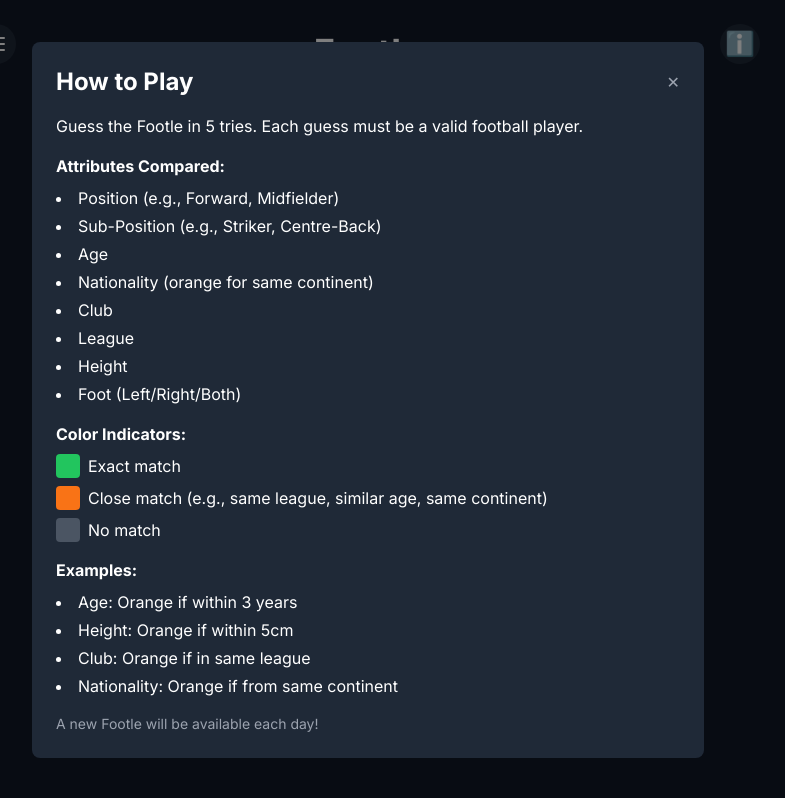
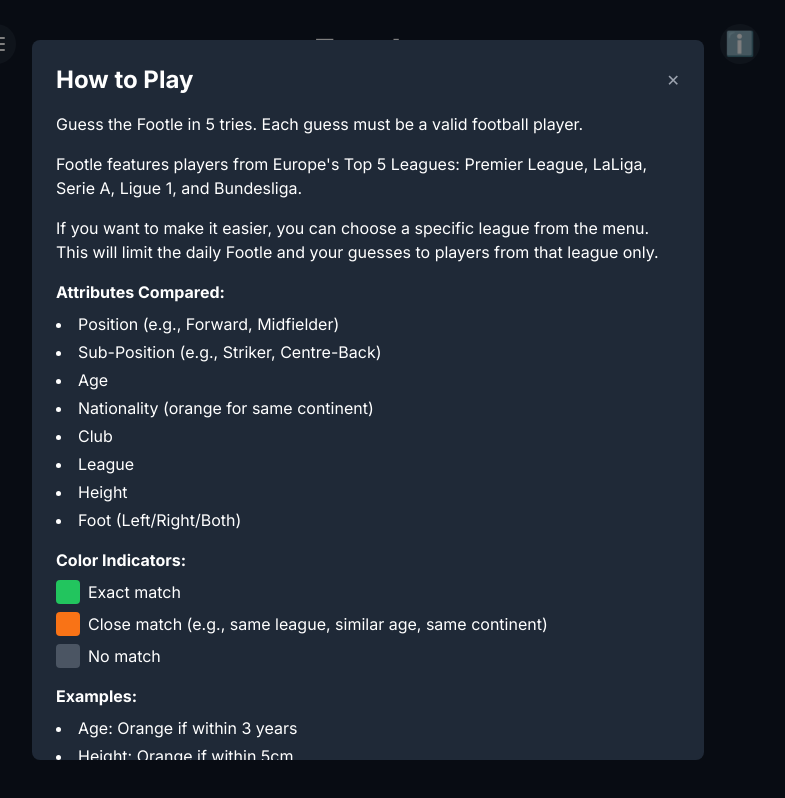
Before and after one commit to elljfb/footle, a Next.js app: page / in a window 1280 px wide. Both pictures are taken after a click on the button "ℹ️". Shown: the whole page, without its empty margins (272-1057 px from the left). Built offline with nearby package versions, Linux system fonts and the light colour scheme.

Commit message:
feat: update modal with new league info

```diff
--- a/components/InstructionsModal.tsx
+++ b/components/InstructionsModal.tsx
@@ -25,6 +25,14 @@ export default function InstructionsModal({ isOpen, onClose }: InstructionsModal
           <div className="space-y-4">
             <p>
               Guess the Footle in 5 tries. Each guess must be a valid football player.
+            </p>
+
+            <p>
+              Footle features players from Europe's Top 5 Leagues: Premier League, LaLiga, Serie A, Ligue 1, and Bundesliga.
+            </p>
+
+            <p>
+              If you want to make it easier, you can choose a specific league from the menu. This will limit the daily Footle and your guesses to players from that league only.
             </p>
 
             <div>
```
